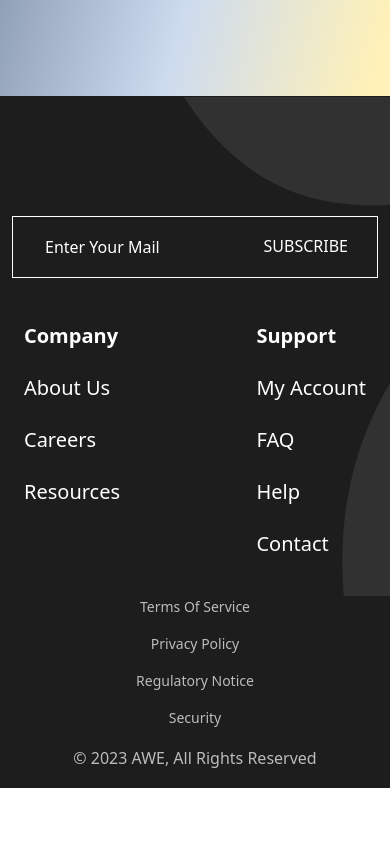
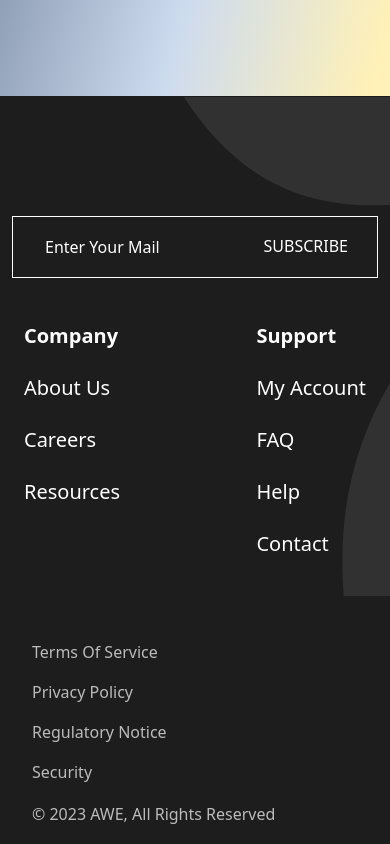
Before and after one commit to gunkiddedy/awe-toptal-template, a website: page index.html in a window 390 px wide. Shown: the part 5930-6774 px from the top of the page. Before the commit the page ends 6718 px from the top, so only its background shows below. Drawn offline with Linux system fonts and the light colour scheme.

Commit message:
update responsive in footer (all screens)

```diff
--- a/index.html
+++ b/index.html
@@ -577,14 +577,14 @@
                     </div>
                 </section>
                 <!-- small footer -->
-                <div class="small-footer md:h-[103px] h-full flex md:flex-row flex-col-reverse items-center justify-between lg:pl-[97px] pl-8 lg:pr-[71px] pr-8 overflow-x-hidden">
+                <div class="small-footer md:h-[103px] h-full flex md:flex-row flex-col-reverse md:space-y-0 space-y-3 md:items-center justify-between lg:pl-[97px] pl-8 lg:pr-[71px] pr-8 overflow-x-hidden md:pt-0 pt-8">
 
                     <div class="left-side-footer text-white capitalize leading-[60px] lg:text-lg text-base text-opacity-70">
                         © 2023 AWE, All rights Reserved
                     </div>
 
                     <nav role="navigation" class="h-full flex items-center">
-                        <ul class="menus flex md:flex-row flex-col items-center xl:space-x-[65px] lg:space-x-6 md:space-x-2 space-x-0 md:space-y-0 space-y-4 text-white capitalize md:leading-[60px] leading-normal xl:text-lg lg:text-base text-sm text-opacity-70">
+                        <ul class="menus flex md:flex-row flex-col md:items-center xl:space-x-[65px] lg:space-x-6 md:space-x-2 space-x-0 md:space-y-0 space-y-4 text-white capitalize md:leading-[60px] leading-normal xl:text-lg lg:text-base md:text-sm text-base text-opacity-70">
                             <li>
                                 <a href="">Terms of Service</a>
                             </li>
```
Also changed, not shown: assets/tailwind.css.
